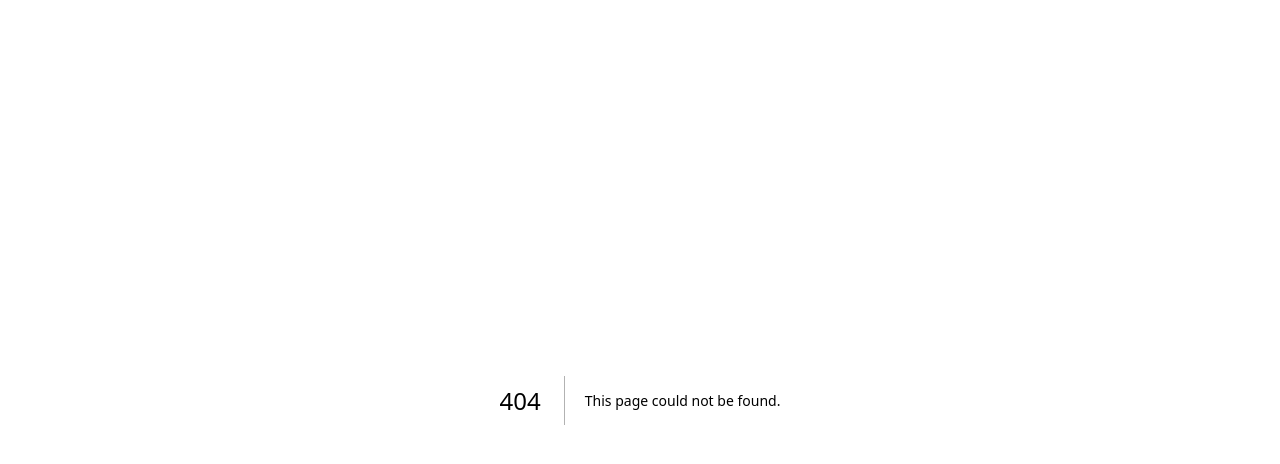
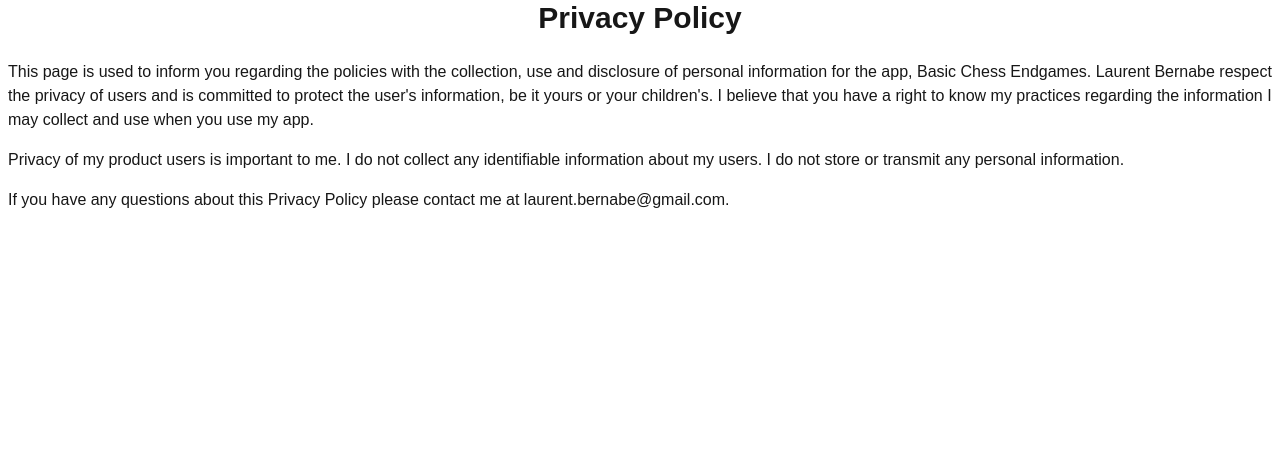
Before and after one commit to loloof64/basic-chess-endgames-website, a Next.js app: page /privacy_policy in a window 1280 px wide. Before the commit this address had no page. Shown: the top 464 px of the page. Built offline with nearby package versions, Linux system fonts and the light colour scheme.

Commit message:
Add privacy policy page

```diff
--- a/messages/en.json
+++ b/messages/en.json
@@ -5,5 +5,11 @@
     "description_2": "Test yourself in the generated position against the engine.",
     "description_3": "Write your own scripts in the Lua language.",
     "description_4": "Download addititional scripts from the website."
+  },
+  "PrivacyPolicyPage": {
+    "title": "Privacy Policy",
+    "description_1": "This page is used to inform you regarding the policies with the collection, use and disclosure of personal information for the app, Basic Chess Endgames. Laurent Bernabe respect the privacy of users and is committed to protect the user's information, be it yours or your children's. I believe that you have a right to know my practices regarding the information I may collect and use when you use my app.",
+    "description_2": "Privacy of my product users is important to me. I do not collect any identifiable information about my users. I do not store or transmit any personal information.",
+    "description_3": "If you have any questions about this Privacy Policy please contact me at laurent.bernabe@gmail.com."
   }
 }
--- a/messages/es.json
+++ b/messages/es.json
@@ -5,5 +5,10 @@
     "description_2": "Prueba a ti mismo en la posición generada contra el motor.",
     "description_3": "Escribe tus propios scripts en el lenguaje Lua.",
     "description_4": "Descarga scripts adicionales de la página web."
+  },
+  "PrivacyPolicyPage": {
+    "description_1": "Esta página se utiliza para informarle sobre las políticas con el recopilación, uso y divulgación de información personal para la aplicación, Finales Básicos de Ajedrez. Laurent Bernabe respeta la privacidad de usuarios y se compromete a proteger la información del usuario, ya sea el tuyo o el de tus hijos. Creo que tienes derecho a conocer mi prácticas con respecto a la información que puedo recopilar y usar cuando usted usa mi aplicación.",
+    "description_2": "La privacidad de los usuarios de mis productos es importante para mí. No colecciono ninguna información identificable sobre mis usuarios. No almaceno ni transmito cualquier información personal.",
+    "description_3": "Si tiene alguna pregunta sobre esta Política de privacidad, comuníquese con yo en laurent.bernabe@gmail.com."
   }
 }
--- a/messages/fr.json
+++ b/messages/fr.json
@@ -5,5 +5,11 @@
     "description_2": "Testez-vous-même dans la position générée contre le moteur.",
     "description_3": "Écrivez vos propres scripts en langage Lua.",
     "description_4": "Téléchargez des scripts supplémentaires depuis le site web."
+  },
+  "PrivacyPolicyPage": {
+    "title": "Politique de confidentialité",
+    "description_1": "Cette page est utilisée pour vous informer sur les politiques de collecte, d'utilisation et divulgation d'informations personnelles pour l'application, Finales d'Echecs Basiques. Laurent Bernabe respecte la vie privée de utilisateurs et s'engage à protéger les informations de l'utilisateur, que ce soit la vôtre ou celle de vos enfants. Je crois que vous avez le droit de connaître mes pratiques concernant les informations que je peux collecter et utiliser lorsque vous utilisez mon application.",
+    "description_2": "La confidentialité des utilisateurs de mes applications est importante pour moi. Je ne collecte aucune information identifiable sur mes utilisateurs. Je ne stocke ni ne transmets aucune information personnelle.",
+    "description_3": "Si vous avez quelque question que ce soit à propos de cette politique de confidentialité, veuillez me contacter à laurent.bernabe@gmail.com."
   }
 }
--- /dev/null
+++ b/src/app/privacy_policy/page.tsx
@@ -0,0 +1,16 @@
+import { useTranslations } from "next-intl";
+
+export default function PrivacyPolicyPage() {
+    const t = useTranslations();
+
+    return (
+    <>
+      <h1 className="text-center text-xl mb-4 md:text-3xl font-bold">{t('PrivacyPolicyPage.title')}</h1>
+      <main>
+        <p className="p-2">{t('PrivacyPolicyPage.description_1')}</p>
+        <p className="p-2">{t('PrivacyPolicyPage.description_2')}</p>
+        <p className="p-2">{t('PrivacyPolicyPage.description_3')}</p>
+      </main>
+    </>
+  );
+}
```
Lines whose indentation alone changed are shown as unchanged.
